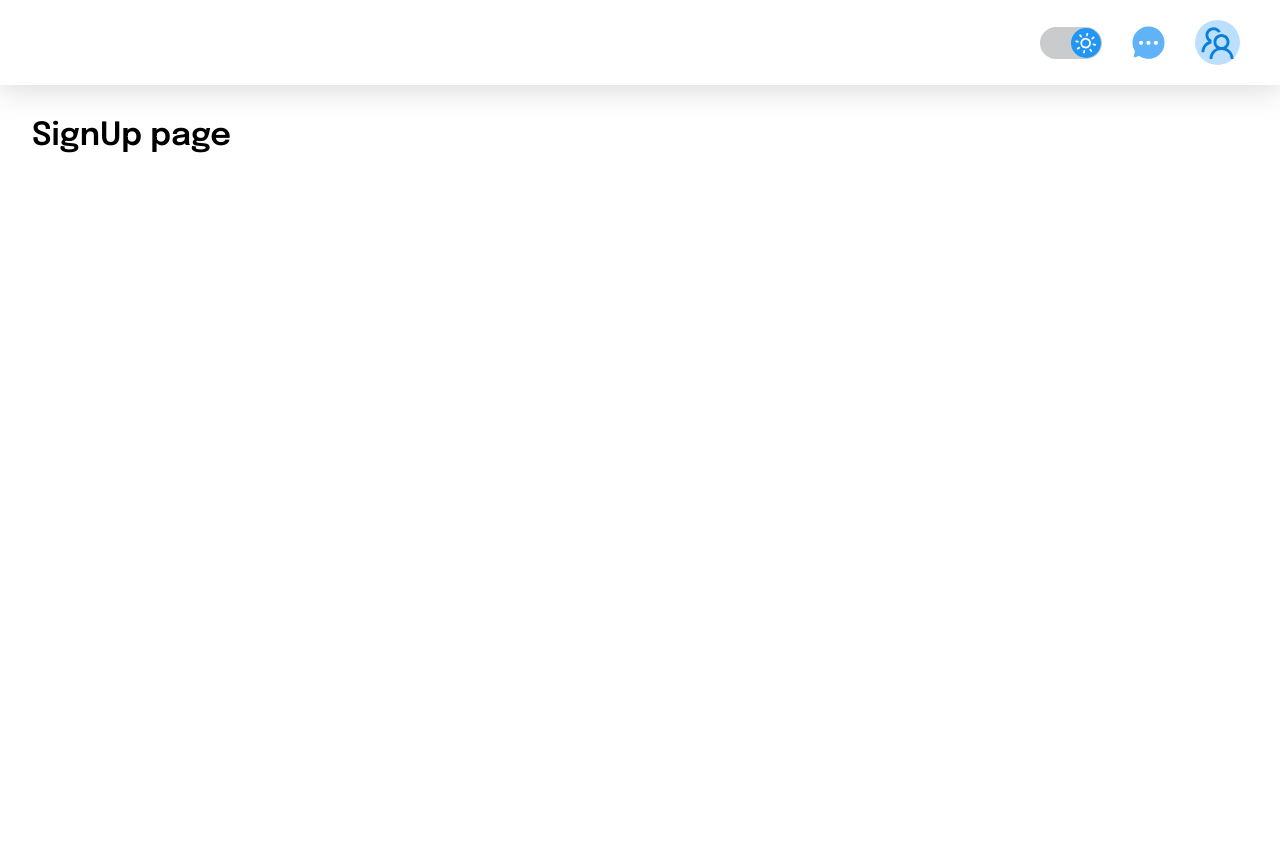
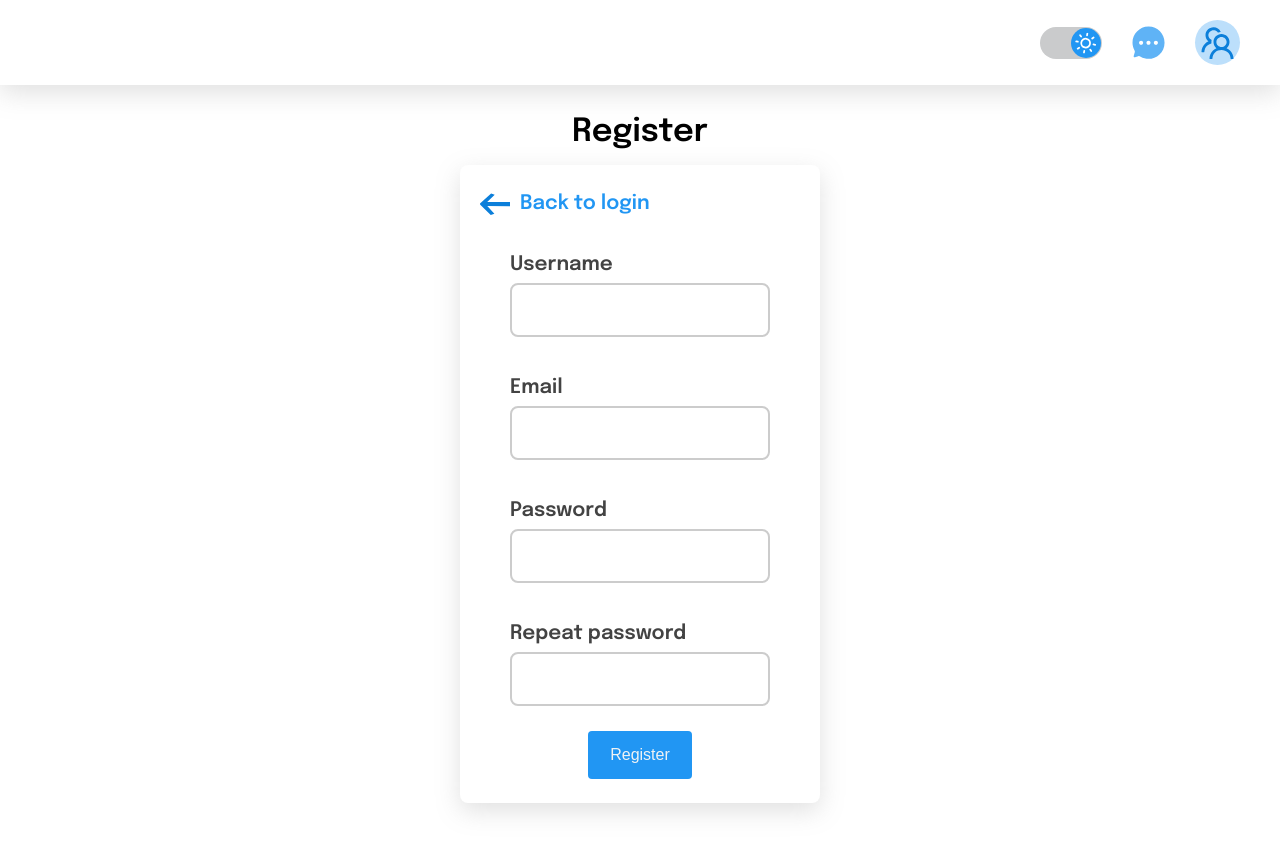
Before and after one commit to AlbinaBlazhko17/turbo, a React (Vite) app: page /signup in a window 1280 px wide. Shown: the top 852 px of the page. Before the commit the page ends 800 px from the top, so only its background shows below. Built offline with nearby package versions, Linux system fonts and the light colour scheme.

Commit message:
feat: add login and signup form with styles

```diff
--- a/src/components/CustomInput/CustomInput.tsx
+++ b/src/components/CustomInput/CustomInput.tsx
@@ -6,7 +6,7 @@ import CustomInputProps from './customInput.props';
 
 import style from './customInput.module.scss';
 
-function CustomInput({ formik, label, type, setData, ...props }: CustomInputProps) {
+function CustomInput({ formik, label, type, setData, className, ...props }: CustomInputProps) {
 	const { theme } = useContext(ThemeContext);
 
 	useEffect(() => {
@@ -17,7 +17,7 @@ function CustomInput({ formik, label, type, setData, ...props }: CustomInputProp
 		<input
 			id={label}
 			type={type}
-			className={cn(style.input, style[`input__${theme}`], {
+			className={cn(style.input, style[`input__${theme}`], className, {
 				[style[`input__error`]]:
 					(formik.touched as { [key: string]: boolean })[label] &&
 					(formik.errors as { [key: string]: boolean })[label],
--- a/src/components/CustomInput/customInput.props.ts
+++ b/src/components/CustomInput/customInput.props.ts
@@ -4,4 +4,5 @@ export default interface CustomInputProps extends IFieldProps {
 	label: string;
 	type: string;
 	disabled?: boolean;
+	className?: string;
 }
--- a/src/customTypes/formik.types.ts
+++ b/src/customTypes/formik.types.ts
@@ -1,3 +1,4 @@
+import { IDataForAuth } from '@/interfaces/IDataForAuth';
 import { IFormikRef } from '@/interfaces/IDataForFormik';
 import {
 	IDataForAddressForm,
@@ -11,6 +12,7 @@ import { Ref } from 'react';
 
 export type FormValues = IDataForPersonalnfoForm | IDataForAddressForm | IDataForPreferencesForm | IDataForSubmitForm;
 
-export type formikProps = FormikProps<IDataForForm>;
+export type formikProps = FormikProps<IDataForForm | IDataForAuth>;
 
 export type IFormikInnerRef = (Ref<FormikProps<IDataForForm>> | undefined) & { current: IFormikRef };
+export type IFormikInnreRefAuth = (Ref<FormikProps<IDataForAuth>> | undefined) & { current: IFormikRef };
--- a/src/customTypes/react.types.ts
+++ b/src/customTypes/react.types.ts
@@ -1,5 +1,6 @@
+import { IDataForAuth } from '@/interfaces/IDataForAuth';
 import { IDataForForm } from '@/interfaces/IDataForForms';
 import { Dispatch, SetStateAction } from 'react';
 
-export type setDataType = React.Dispatch<React.SetStateAction<IDataForForm>>;
+export type setDataType = React.Dispatch<React.SetStateAction<IDataForForm | IDataForAuth>>;
 export type setStateActionType<T> = Dispatch<SetStateAction<T>>;
--- /dev/null
+++ b/src/interfaces/IDataForAuth.ts
@@ -0,0 +1,7 @@
+export interface IDataForAuth {
+	username: string;
+	email: string;
+	password: string;
+	checkPassword: string;
+	terms: boolean;
+}
--- a/src/interfaces/IDataForFormik.ts
+++ b/src/interfaces/IDataForFormik.ts
@@ -1,11 +1,12 @@
 import { FormikErrors, FormikValues } from 'formik';
 import { ObjectSchema } from 'yup';
 import { IDataForForm } from './IDataForForms';
+import { IDataForAuth } from './IDataForAuth';
 
 export interface IFormikRef {
 	dirty: boolean;
 	errors: ObjectSchema<FormikErrors<FormikValues>>;
 	touched: ObjectSchema<FormikValues>;
-	values: IDataForForm;
+	values: IDataForForm | IDataForAuth;
 	handleSubmit: (e?: React.FormEvent<HTMLFormElement> | undefined) => void;
 }
--- /dev/null
+++ b/src/pages/AuthPage/AuthPage.module.scss
@@ -0,0 +1,75 @@
+@import '@scss/index.scss';
+
+.auth {
+	margin-top: -5%;
+	display: flex;
+	justify-content: center;
+	align-items: center;
+	flex-direction: column;
+	height: 100vh;
+	&__title {
+		font-size: 2rem;
+		margin-bottom: 1rem;
+	}
+	&__back {
+		display: flex;
+		justify-content: center;
+		align-items: center;
+		align-self: flex-start;
+		margin-bottom: 20px;
+		img {
+			width: 30px;
+			height: 30px;
+			margin-right: 10px;
+			transform: rotate(-90deg);
+		}
+		a {
+			color: $light-blue;
+		}
+	}
+	&__wrapper {
+		display: flex;
+		justify-content: center;
+		align-items: center;
+		flex-direction: column;
+		width: 25vw;
+	}
+	&__form {
+		display: flex;
+		justify-content: center;
+		align-items: center;
+		flex-direction: column;
+		width: 100%;
+		&-item {
+			width: 100%;
+			padding: 5px 30px;
+			box-sizing: border-box;
+			position: relative;
+			&__label {
+				font-size: 20px;
+				font-weight: 600;
+				float: left;
+
+			}
+			&__input {
+
+				&:focus {
+					outline: none;
+				}
+			}
+		}
+	}
+	&__register {
+		margin-top: 10px;
+		display: flex;
+		justify-content: center;
+		align-items: center;
+		font-weight: 300;
+		a {
+			font-weight: 400;
+			margin-left: 10px;
+			font-size: 16px;
+			color: $light-blue;
+		}
+	}
+}
--- /dev/null
+++ b/src/pages/AuthPage/AuthPage.tsx
@@ -0,0 +1,101 @@
+import { IDataForAuth } from '@/interfaces/IDataForAuth';
+import { Formik } from 'formik';
+import { useEffect, useRef, useState } from 'react';
+import { useLocation } from 'react-router';
+import { IFormikRef } from '@/interfaces/IDataForFormik';
+import { Button, CustomInput, CustomLabel } from '@/components';
+import { Link } from 'react-router-dom';
+import ArrowIcon from '@/assets/icons/sort-arrow.svg';
+
+import style from './AuthPage.module.scss';
+import { motion } from 'framer-motion';
+
+function AuthPage() {
+	const [data, setData] = useState<IDataForAuth>({
+		username: '',
+		email: '',
+		password: '',
+		checkPassword: '',
+		terms: false,
+	});
+	const formikRef = useRef<IFormikRef>(null);
+	const location = useLocation();
+	const currentPath = location.pathname.slice(1);
+
+	useEffect(() => {
+		if (formikRef.current) {
+			setData(formikRef.current.values as IDataForAuth);
+		}
+	}, [formikRef.current?.values]);
+
+	return (
+		<div className={style.auth}>
+			<h1 className={style.auth__title}>{currentPath === 'login' ? 'Login' : 'Register'}</h1>
+			<section>
+				<motion.div className={style.auth__wrapper}>
+					{currentPath === 'signup' && (
+						<div className={style.auth__back}>
+							<img src={ArrowIcon} alt="back" />
+							<Link to="/login">Back to login</Link>
+						</div>
+					)}
+					<Formik initialValues={data} innerRef={formikRef}>
+						{(formik) => (
+							<div className={style.auth__form}>
+								{currentPath === 'signup' && (
+									<div className={style['auth__form-item']}>
+										<CustomLabel label="username" className={style['auth__form-item__label']}>
+											Username
+										</CustomLabel>
+										<CustomInput
+											formik={formik}
+											label="username"
+											type="text"
+											setData={setData}
+											className={style['auth__form-item__input']}
+										/>
+									</div>
+								)}
+								<div className={style['auth__form-item']}>
+									<CustomLabel label="email" className={style['auth__form-item__label']}>
+										Email
+									</CustomLabel>
+									<CustomInput formik={formik} label="email" type="email" setData={setData} />
+								</div>
+								<div className={style['auth__form-item']}>
+									<CustomLabel label="password" className={style['auth__form-item__label']}>
+										Password
+									</CustomLabel>
+									<CustomInput formik={formik} label="password" type="password" setData={setData} />
+								</div>
+								{currentPath === 'signup' && (
+									<div className={style['auth__form-item']}>
+										<CustomLabel label="checkPassword" className={style['auth__form-item__label']}>
+											Repeat password
+										</CustomLabel>
+										<CustomInput
+											formik={formik}
+											label="checkPassword"
+											type="password"
+											setData={setData}
+										/>
+									</div>
+								)}
+								<Button appearance="filled" type="submit" className={style['auth__form-item__button']}>
+									{currentPath === 'login' ? 'Login' : 'Register'}
+								</Button>
+								{currentPath === 'login' && (
+									<div className={style.auth__register}>
+										<p>Don't have an account?</p>
+										<Link to="/signup">Create new account</Link>
+									</div>
+								)}
+							</div>
+						)}
+					</Formik>
+				</motion.div>
+			</section>
+		</div>
+	);
+}
+export default AuthPage;
--- a/src/pages/LoginPage/LoginPage.tsx
+++ /dev/null
@@ -1,4 +0,0 @@
-function LoginPage() {
-	return <h1>LoginPage</h1>;
-}
-export default LoginPage;
--- a/src/pages/SignupPage/SignupPage.tsx
+++ /dev/null
@@ -1,5 +0,0 @@
-function Signup() {
-	return <h1>SignUp page</h1>;
-}
-
-export default Signup;
```
Also changed, not shown: src/routes/routes.tsx (+3 -4 lines).
